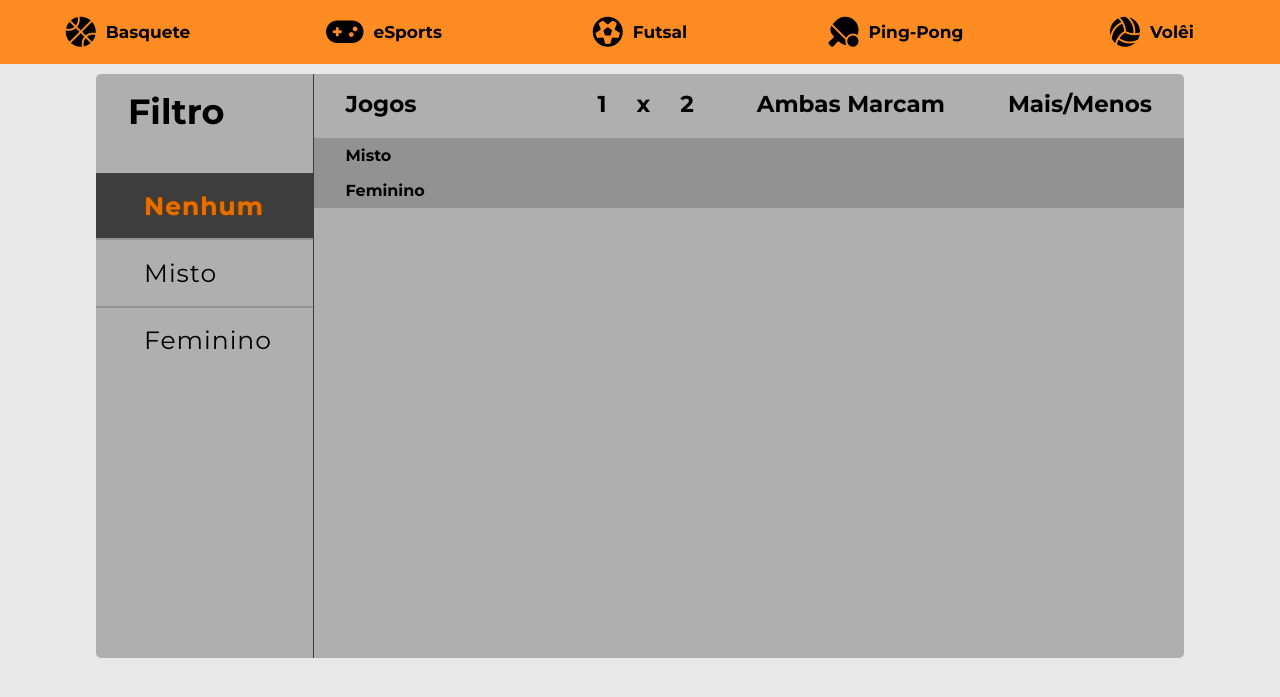
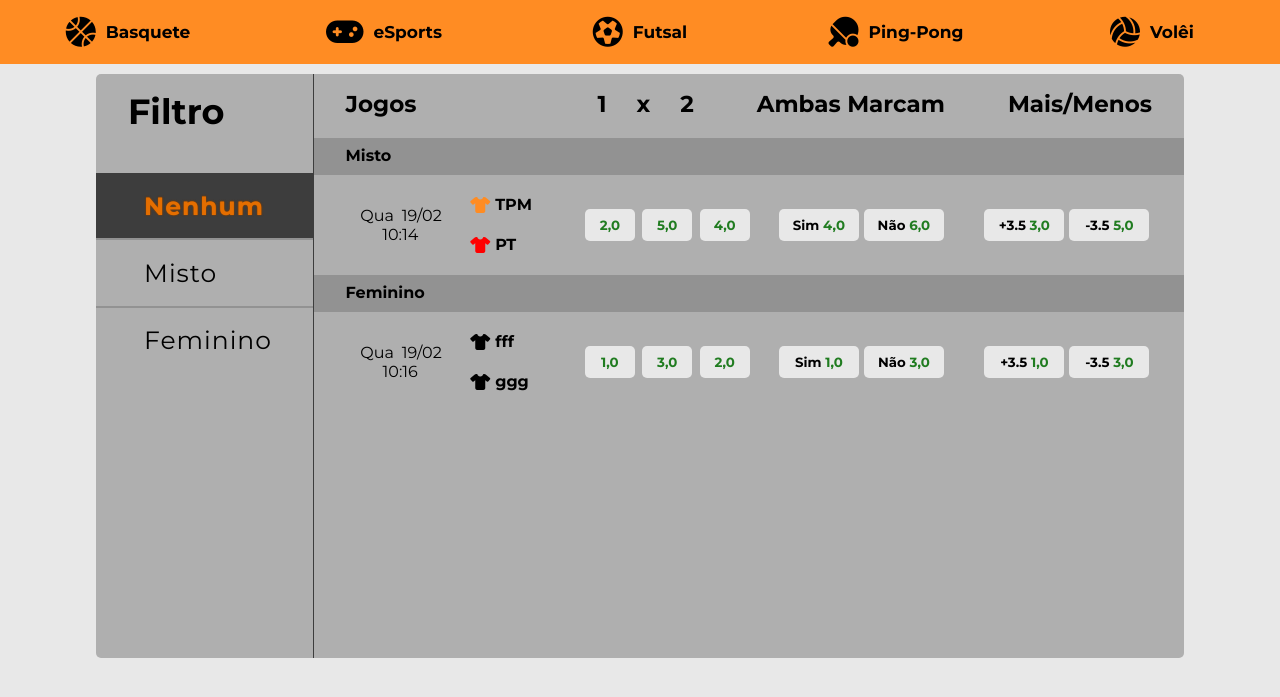
Before and after one commit to R3DINHO/gremioBet, a Django app: page / in a window 1280 px wide. Shown: the part 88-785 px from the top of the page. Run offline with Django 5.2, Linux system fonts and the light colour scheme; data comes from the database, SQL or seed files in the repository; some libraries are stand-ins or nearby versions.

Commit message:
mudei as ursl

```diff
--- a/apostas/static/css/styles.css
+++ b/apostas/static/css/styles.css
@@ -263,7 +263,8 @@ header .resultado{
 
 .dataPartida{
     text-align: center;
-    width: 80px;
+    max-width: 80px;
+    min-width: 80px;
 }
 
 .dia{
--- a/apostas/views.py
+++ b/apostas/views.py
@@ -1,9 +1,7 @@
+# apostas/views.py
 from django.shortcuts import render
-from django.utils.timezone import now
-from .models import Partida
+from .models import Partida  # Certifique-se de que o modelo está importado
 
 def index(request):
-    # Obtém todas as partidas futuras ordenadas pela data mais próxima
-    partidas = Partida.objects.filter(data__gte=now()).order_by('data')
-
+    partidas = Partida.objects.order_by('data') # Busca todas as partidas no banco
     return render(request, "apostas/index.html", {"partidas": partidas})
```
